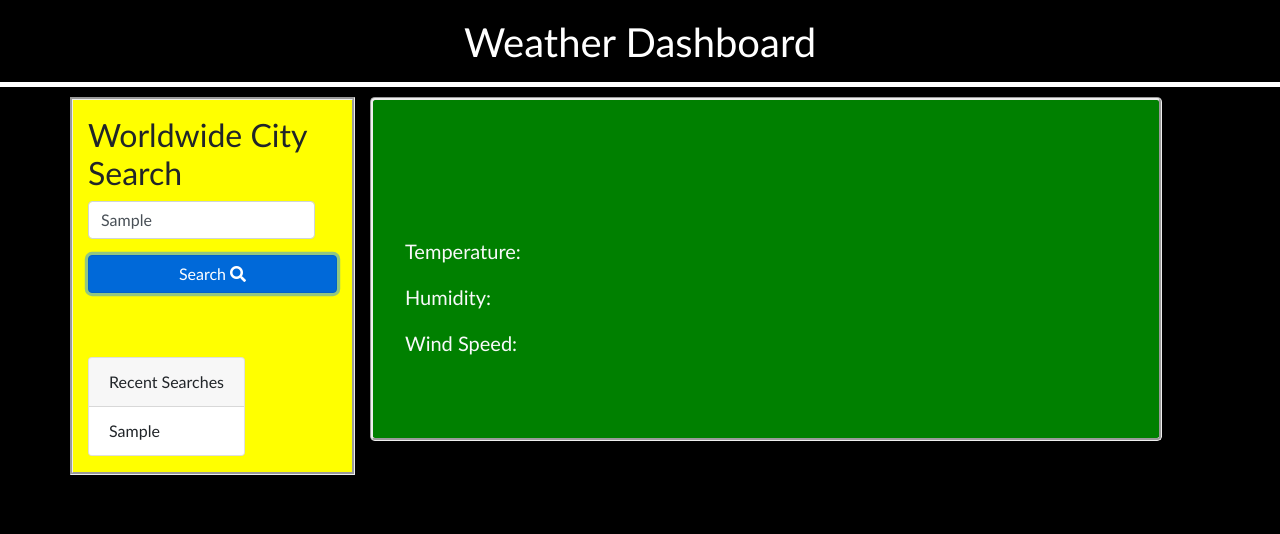
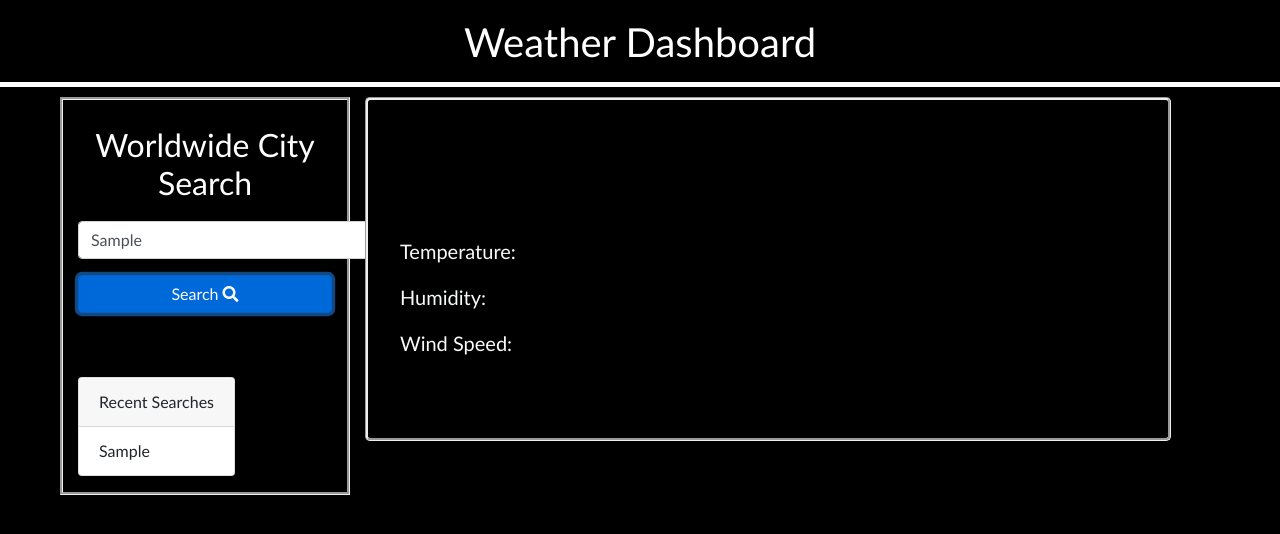
Before and after one commit to Najma53/Meteorological-Dashboard-, a plain HTML site: page index.html in a window 1280 px wide. Both pictures are taken after typing "Sample" into the empty fields and a click on the button "Search". Drawn offline with nearby package versions, Linux system fonts and the light colour scheme; no server answers.

Commit message:
added few more classes to css and changed colours of older ones

```diff
--- a/style.css
+++ b/style.css
@@ -3,7 +3,10 @@ body {
     font-family: 'calibri', sans-serif;
 }
 
-
+.container {
+    padding-left: 5px;
+    padding-right: 5px;
+}
 
 .weather-header{
     margin-top: 10px;
@@ -17,21 +20,39 @@ body {
 
 .jumbotron {
     width:96%;
-    background-color:green;
+    background-color:black;
     border-style: groove;
     margin-top: 10px;
 }
 
 .col-lg-3{
-    background-color: yellow;
+    background-color: black;
     margin-top: 10px;
     border-style: groove;
 }
 
+h2{
+    color: white;
+    background-color: black;
+    text-align: center;
+    font-family: 'calibri', sans-serif;
+    padding: 10px;
+}
+
 #forecast-title{
     width: 96%;
-    background-color: rgb(174, 13, 13);
+    background-color: black;
     font-family: 'calibri', sans-serif;
     color: white;
     text-align: center;
 }
+.card-body{
+    background-color: black;
+    padding: 15px;
+}
+.card-black{
+    border-style: groove;
+}
+.form-control{
+    padding-right: 80px;
+}
```
